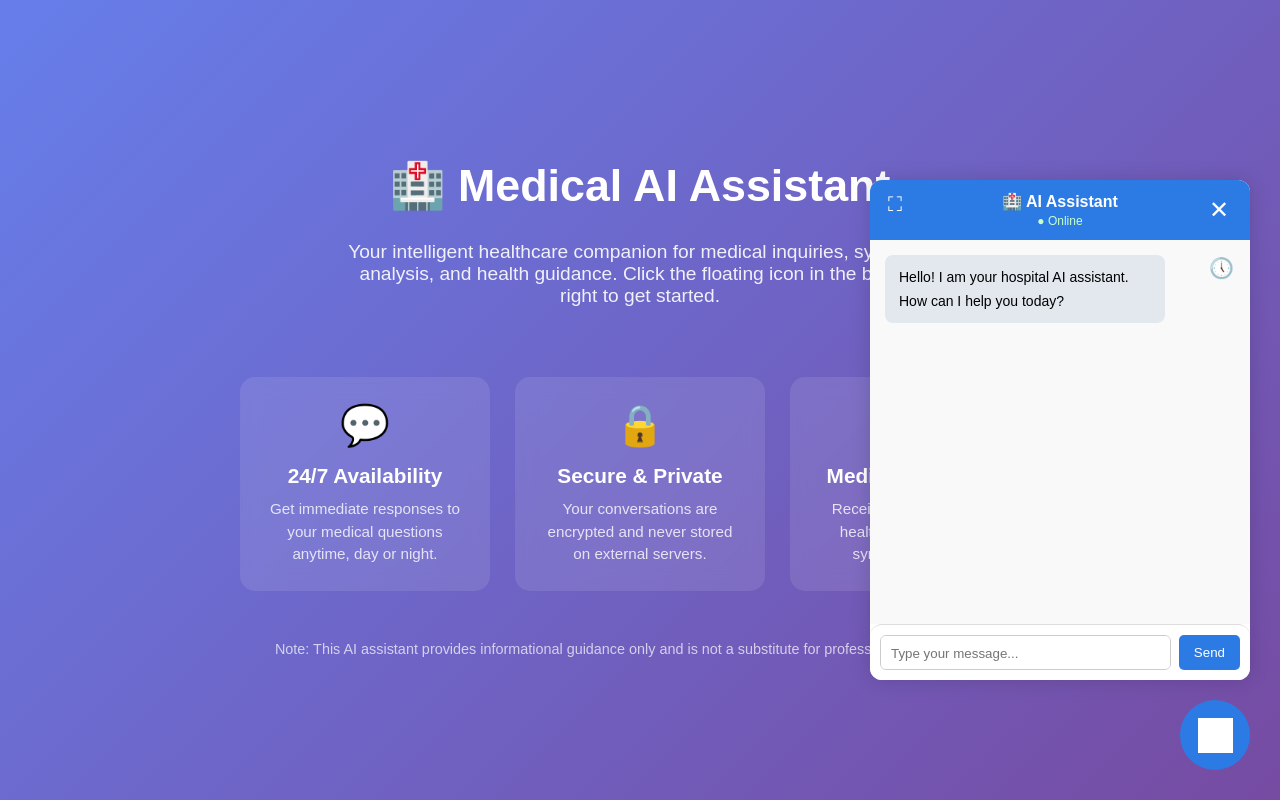
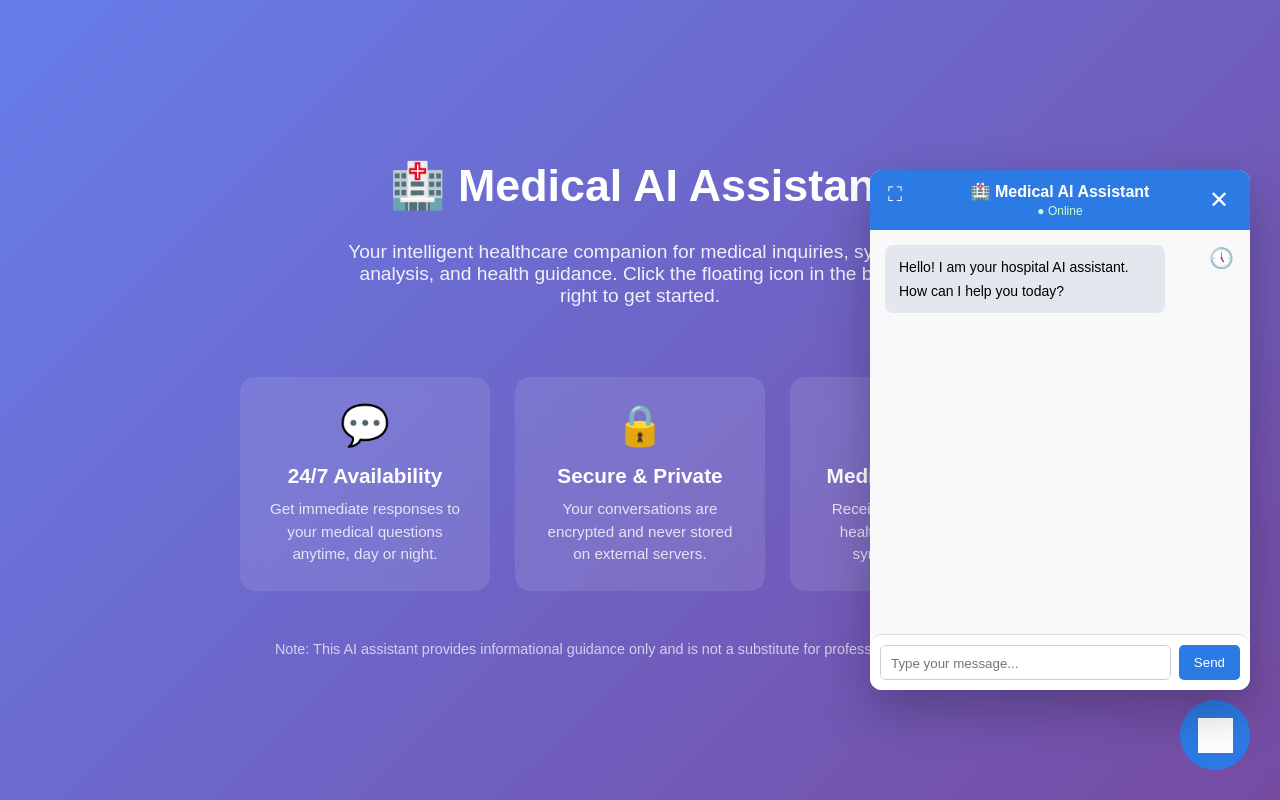
Before and after one commit to ashik360/med_assist_ai, a plain HTML site: page index.html in a window 1280 px wide. Both pictures are taken after a click on the element 1215 px from the left and 735 px from the top of the page. Drawn offline with Linux system fonts and the light colour scheme; grey boxes are pictures that could not be loaded.

Commit message:
Some UI Enhancement

```diff
--- a/index.html
+++ b/index.html
@@ -74,7 +74,7 @@
           ⛶
         </button>
 
-        <div class="title">🏥 AI Assistant</div>
+        <div class="title">🏥 Medical AI Assistant</div>
         <div class="status">● Online</div>
       </div>
 
--- a/style.css
+++ b/style.css
@@ -4,7 +4,8 @@
   font-family: Arial, sans-serif;
 }
 
-html, body {
+html,
+body {
   width: 100%;
   height: 100%;
   margin: 0;
@@ -76,7 +77,7 @@ body {
   top: 12px;
 }
 
-.history-btn{
+.history-btn {
   position: absolute;
   top: 75px;
   right: 10px;
@@ -94,7 +95,7 @@ body {
   color: #87f5fd;
 }
 
-.typing-indicator{
+.typing-indicator {
   display: none;
   margin-left: 1rem;
 }
@@ -184,15 +185,14 @@ textarea {
 }
 
 #userInput {
-  resize: none;              /* removes resize handle */
-  overflow-y: auto;          /* keeps scrolling working */
-  scrollbar-width: none;     /* Firefox */
+  resize: none; /* removes resize handle */
+  overflow-y: auto; /* keeps scrolling working */
+  scrollbar-width: none; /* Firefox */
 }
 
 #userInput::-webkit-scrollbar {
   width: 0;
 }
-
 
 .chat-input button {
   margin-left: 8px;
@@ -308,7 +308,7 @@ textarea {
 /* Modal box */
 .modal-content {
   position: fixed;
-  top: 20px;                  /* ✅ distance from top */
+  top: 20px; /* ✅ distance from top */
   left: 50%;
   transform: translateX(-50%); /* ❌ remove vertical centering */
   width: 90%;
@@ -321,11 +321,10 @@ textarea {
   flex-direction: column;
 }
 
-
 /* Scrollable history area */
 #historyContent {
-  flex: 1;                     /* takes remaining space */
-  overflow-y: auto;            /* ✅ enables scrolling */
+  flex: 1; /* takes remaining space */
+  overflow-y: auto; /* ✅ enables scrolling */
   margin-top: 10px;
   padding-right: 8px;
 }
@@ -340,33 +339,50 @@ textarea {
   border-radius: 10px;
 }
 
-
-.download-btn{
+.download-btn {
   color: #fff;
   background: #1a5bb8;
   border: none;
   height: 2rem;
 }
 
-.close-modal{
+.close-modal {
   text-align: right;
   cursor: pointer;
 }
 /* ================= ANIMATIONS ================= */
 @keyframes pulse {
-  0% { box-shadow: 0 0 0 0 rgba(44,123,229,.7); }
-  70% { box-shadow: 0 0 0 15px rgba(44,123,229,0); }
-  100% { box-shadow: 0 0 0 0 rgba(44,123,229,0); }
+  0% {
+    box-shadow: 0 0 0 0 rgba(44, 123, 229, 0.7);
+  }
+  70% {
+    box-shadow: 0 0 0 15px rgba(44, 123, 229, 0);
+  }
+  100% {
+    box-shadow: 0 0 0 0 rgba(44, 123, 229, 0);
+  }
 }
 
 @keyframes slideIn {
-  from { opacity: 0; transform: translateY(20px); }
-  to { opacity: 1; transform: translateY(0); }
+  from {
+    opacity: 0;
+    transform: translateY(20px);
+  }
+  to {
+    opacity: 1;
+    transform: translateY(0);
+  }
 }
 
 @keyframes fadeSlideIn {
-  from { opacity: 0; transform: translateY(6px); }
-  to { opacity: 1; transform: translateY(0); }
+  from {
+    opacity: 0;
+    transform: translateY(6px);
+  }
+  to {
+    opacity: 1;
+    transform: translateY(0);
+  }
 }
 
 /* ================= RESPONSIVE ================= */
@@ -401,9 +417,10 @@ textarea {
   align-items: center;
   cursor: pointer;
   box-shadow: 0 4px 15px rgba(44, 123, 229, 0.3);
-            /* z-index: .5; */
   transition: transform 0.3s ease, box-shadow 0.3s ease;
   animation: pulse 2s infinite;
+
+  z-index: 10; /* 👈 LOW priority */
 }
 
 .floating-icon:hover {
@@ -422,16 +439,29 @@ textarea {
 }
 
 .chat-container {
-            position: absolute;
-            bottom: 120px;
+  position: fixed;
+  bottom: 110px;
   right: 30px;
-            z-index: 0.5;
-            display: none; /* Hidden by default */
+  width: 380px;
+  height: 520px;
+  background: #fff;
+  border-radius: 12px;
+  box-shadow: 0 20px 50px rgba(0, 0, 0, 0.25);
+
+  opacity: 0;
+  pointer-events: none;
+  transform: scale(0.9);
+
+  z-index: 1000;
+  transition: all 0.3s ease;
 }
 
 .chat-container.visible {
   display: flex;
   animation: slideIn 0.3s ease-out;
+  opacity: 1;
+  pointer-events: auto;
+  transform: scale(1);
 }
 
 .close-chat-btn {
```
Lines whose indentation alone changed are shown as unchanged.
